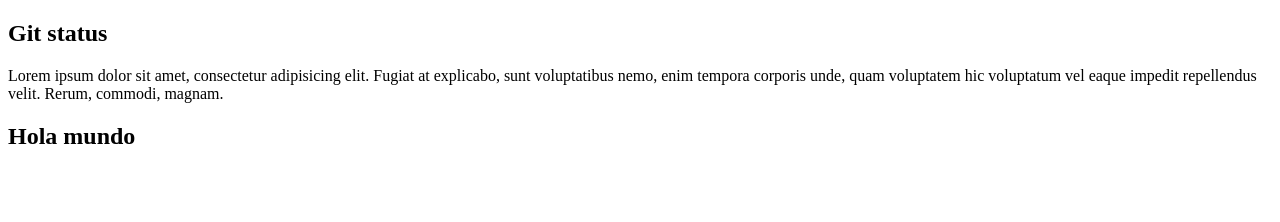
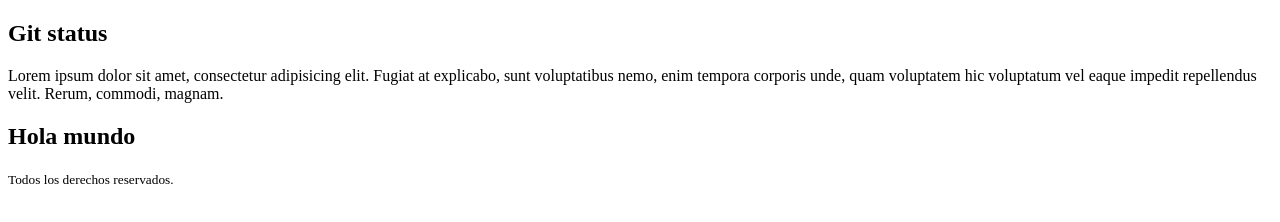
Before and after one commit to CamiloHex/public, a plain HTML site: page index.html in a window 1280 px wide. Drawn offline with Linux system fonts and the light colour scheme.

Commit message:
Agregamos un footer

```diff
--- a/index.html
+++ b/index.html
@@ -10,5 +10,8 @@
     <div>
         <h2>Hola mundo</h2>
     </div>
+    <footer>
+        <small>Todos los derechos reservados.</small>
+    </footer>
 </body>
 </html>
```
